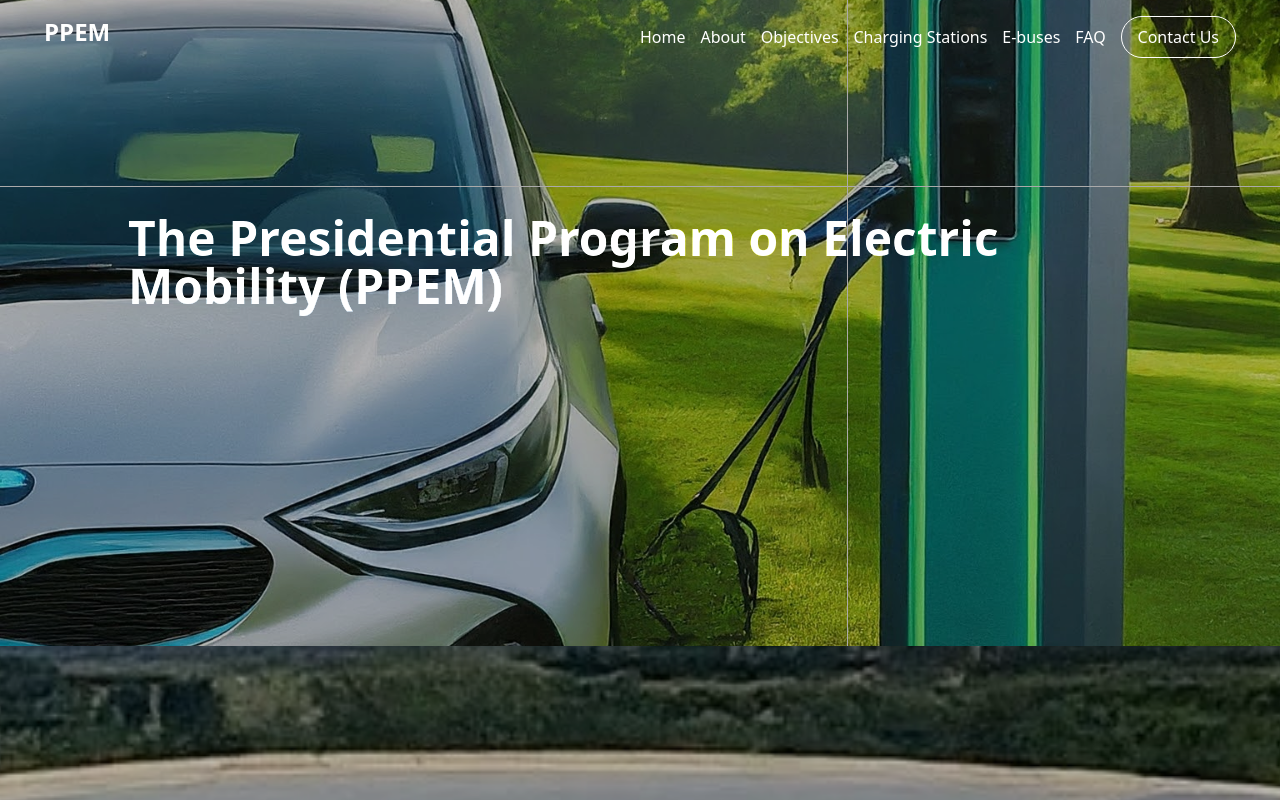
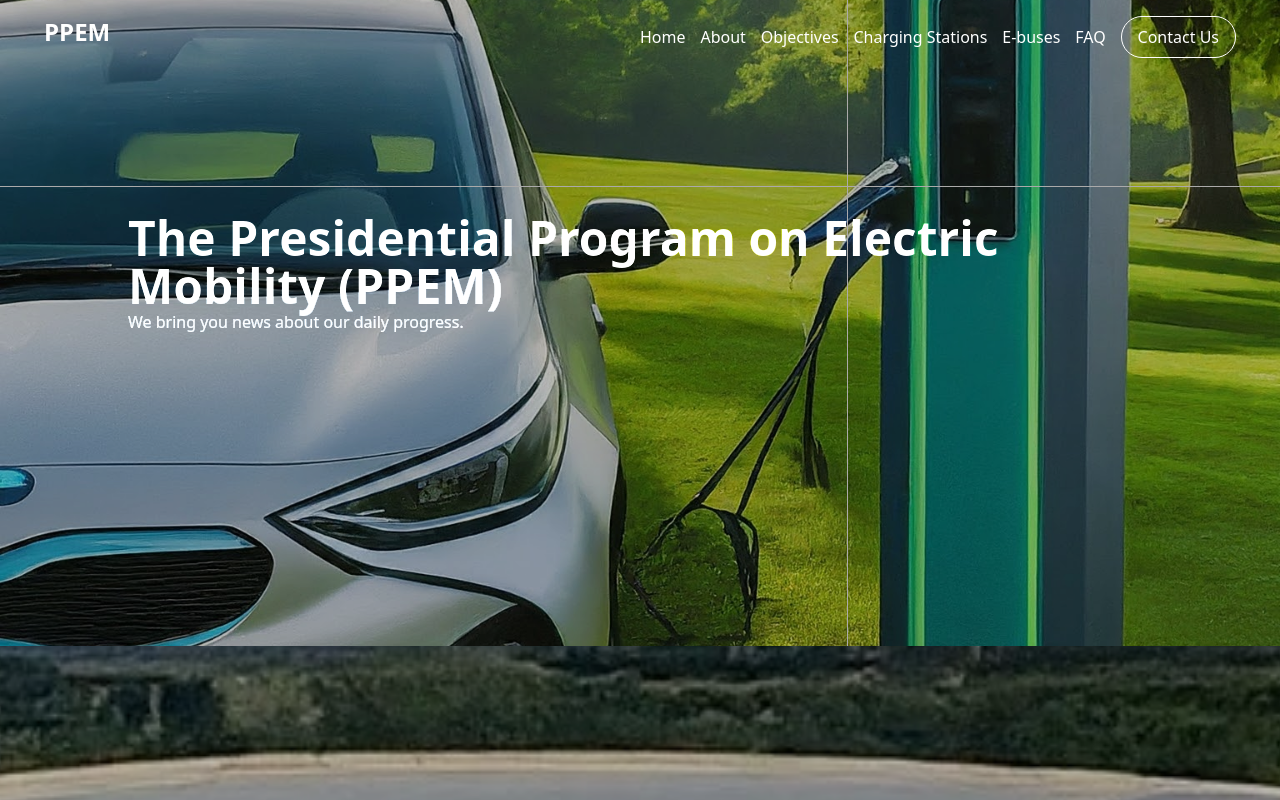
Before and after one commit to MegaNAD60/ppem, a React (Vite) app: page / in a window 1280 px wide. Shown: the top 800 px of the page. Built offline with nearby package versions, Linux system fonts and the light colour scheme.

Commit message:
modify header.jsx

```diff
--- a/src/sections/Header.jsx
+++ b/src/sections/Header.jsx
@@ -29,6 +29,7 @@ function Header() {
               <h1 className='text-white font-bold text-3xl text-center md:text-left md:text-5xl pt-60'>
                 The Presidential Program on Electric Mobility (PPEM)
               </h1>
+              <h2>We bring you news about our daily progress.</h2>
             </motion.div>
         </div>
 
```
